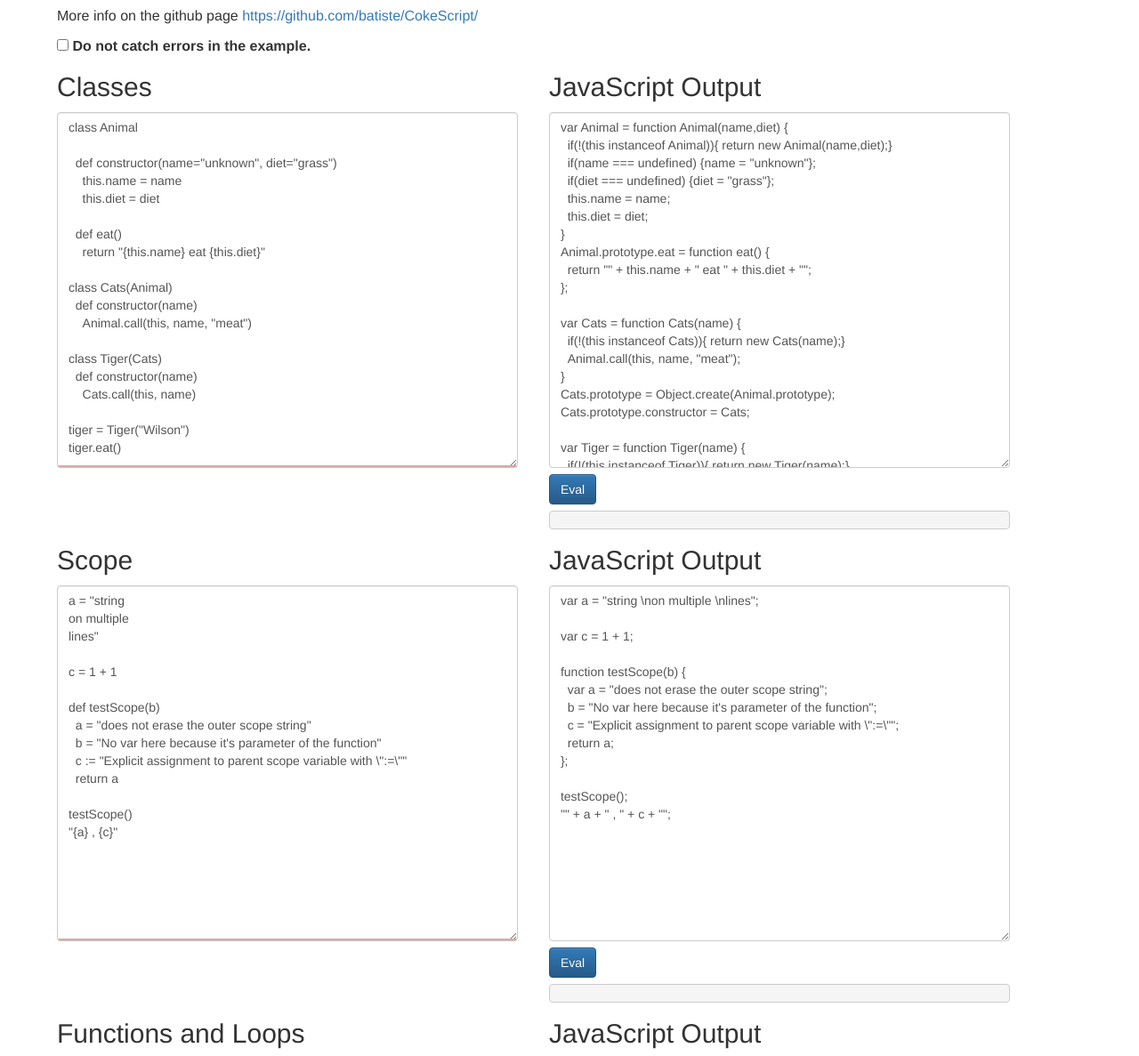
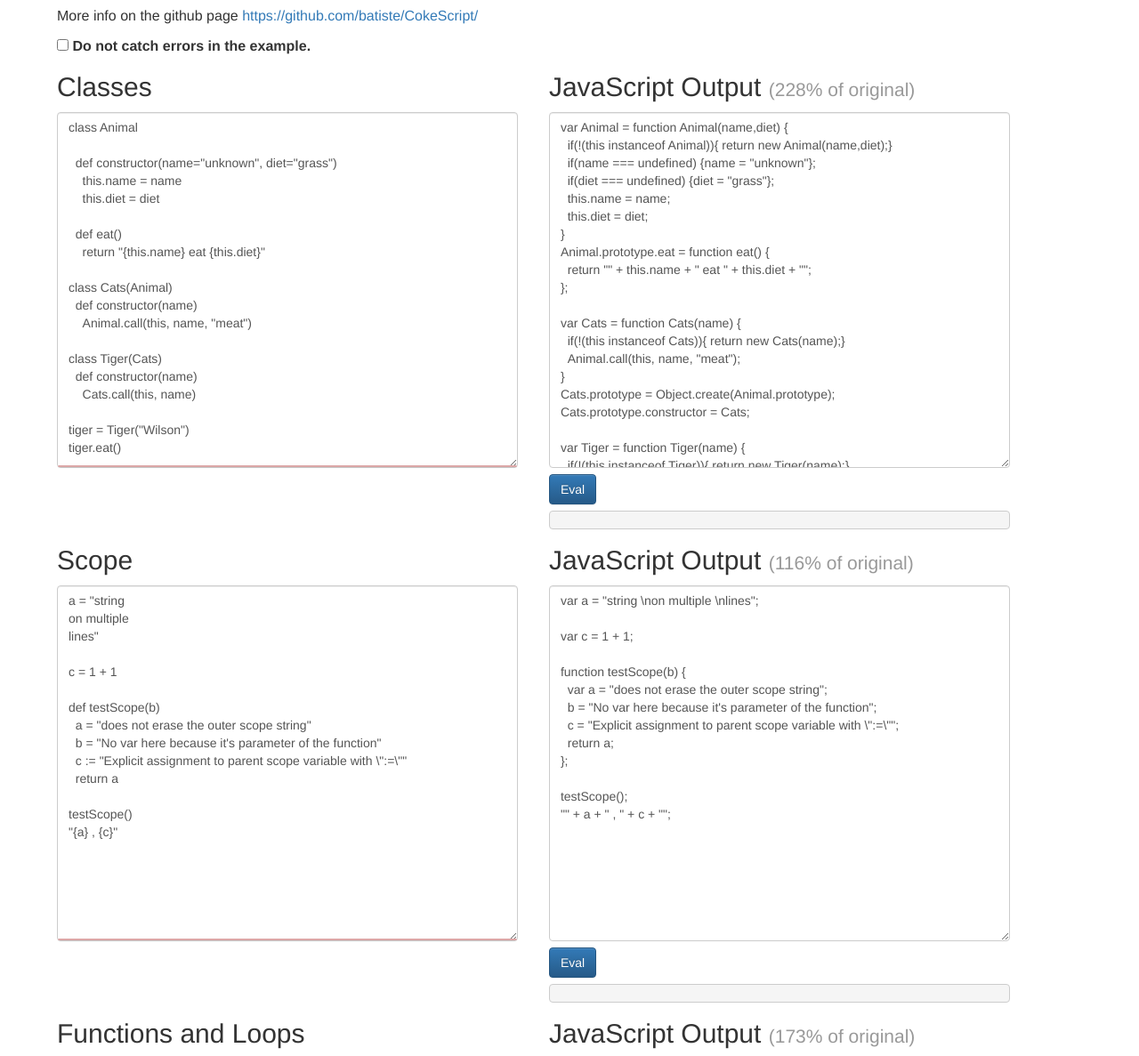
Before and after one commit to batiste/CokeScript, a website with bundled scripts: page index.html in a window 1280 px wide. Shown: the part 703-1890 px from the top of the page at 89% size. Built offline with nearby package versions, Linux system fonts and the light colour scheme.

Commit message:
Add size comparaison

```diff
--- a/index.html
+++ b/index.html
@@ -70,7 +70,7 @@ tiger.eat()
 </div>
 
 <div class="col">
-  <h2>JavaScript Output</h2>
+  <h2>JavaScript Output <span class="percent"></span></h2>
   <textarea class="code form-control"></textarea>
   <button class="evalButton btn btn-primary">Eval</button>
   <pre class="evalResult"></pre>
@@ -107,7 +107,7 @@ testScope()
 
 
 <div class="col">
-  <h2>JavaScript Output</h2>
+  <h2>JavaScript Output <span class="percent"></span></h2>
   <textarea class="code form-control"></textarea>
   <button class="evalButton btn btn-primary">Eval</button>
   <pre class="evalResult"></pre>
@@ -148,7 +148,7 @@ out
 
 
 <div class="col">
-  <h2>JavaScript Output</h2>
+  <h2>JavaScript Output <span class="percent"></span></h2>
   <textarea class="code form-control"></textarea>
   <button class="evalButton btn btn-primary">Eval</button>
   <pre class="evalResult"></pre>
@@ -204,7 +204,7 @@ virtual.patch(real_dom, patches)
 
 
 <div class="col">
-  <h2>JavaScript Output</h2>
+  <h2>JavaScript Output <span class="percent"></span></h2>
   <textarea class="code form-control"></textarea>
   <button class="evalButton btn btn-primary">Eval</button>
   <pre class="evalResult"></pre>
@@ -258,7 +258,9 @@ function initExample(dom) {
       try {
         var result = cokescript.generateModule(din.value);
         code.value = result.code;
+        var percent = Math.round((result.code.length / din.value.length) * 100);
         //dout.value = JSON.stringify(result.ast, false, 2);
+        dGet("percent").textContent = '(' + percent + '% of original)';
         dGet("error").textContent = "";
       } catch(e) {
         dGet("error").textContent = String(e);
--- a/main.css
+++ b/main.css
@@ -32,3 +32,8 @@ button {
 pre {
     margin: 0.5em 0;
 }
+
+.percent {
+  font-size: 0.7em;
+  color:#999;
+}
```
